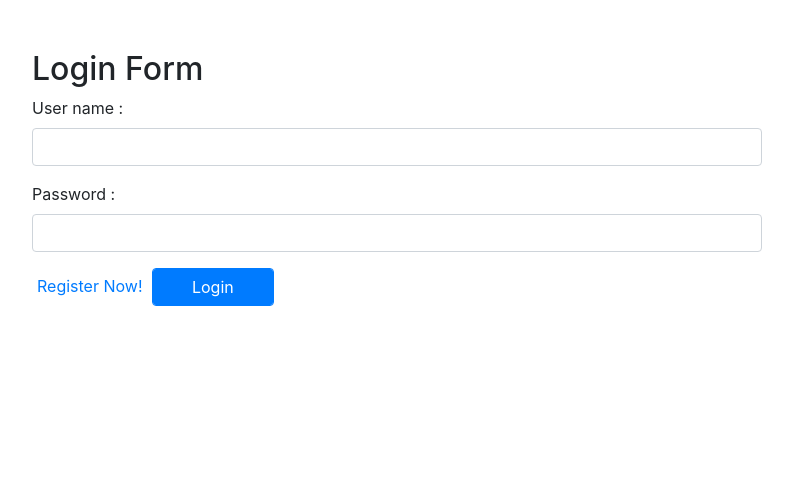
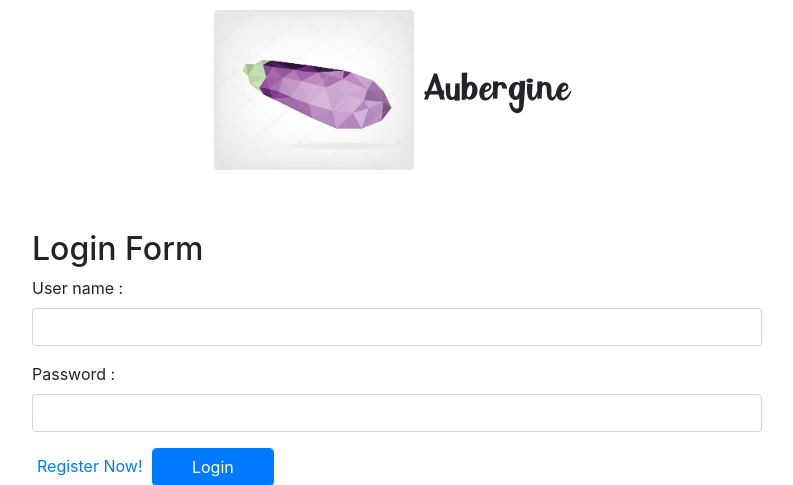
Before and after one commit to Montlucon/Aubergine, a PHP site: page /login.html in a window 1280 px wide. Shown: the top 485 px of the page, without its empty margins (243-1036 px from the left). Run offline with PHP 8.4, Linux system fonts and the light colour scheme; some libraries are stand-ins or nearby versions; some web fonts are replaced.

Commit message:
Add picture & title on Login Form

```diff
--- a/assets/css/login.css
+++ b/assets/css/login.css
@@ -1,5 +1,19 @@
 /* Below line is used for online Google font */
 @import url(http://fonts.googleapis.com/css?family=Droid+Serif);
+
+@font-face {
+  	font-family: polythem;
+  	src: url('../font/Polythem.ttf');
+}
+
+.div-title {
+	margin: 10px auto;
+}
+
+.title {
+	font-family: polythem;
+	margin: auto 10px;
+}
 
 #login-container {
 	margin: 50px 0;
@@ -8,3 +22,8 @@
 .link {
 	margin: 0 5px;
 }
+
+.aubergine-img {
+	max-width: 200px;
+	max-height: 200px;
+}
--- a/login.html
+++ b/login.html
@@ -13,6 +13,10 @@
 </head>
 <body>
 	<div class="container">
+		<div class="row justify-content-md-center div-title">
+			<img src="assets/img/poly-aubergine.jpg" class="rounded float-left aubergine-img" alt="Aubergine">
+			<h1 class="title">Aubergine</h1>
+		</div>
 		<div class="row justify-content-md-center">
 			<div id="login-container" class="col-8">
 				<form class="form" method="post" action="#">
```
Also changed, not shown: assets/font/Polythem.ttf (added), assets/img/poly-aubergine.jpg (added).
